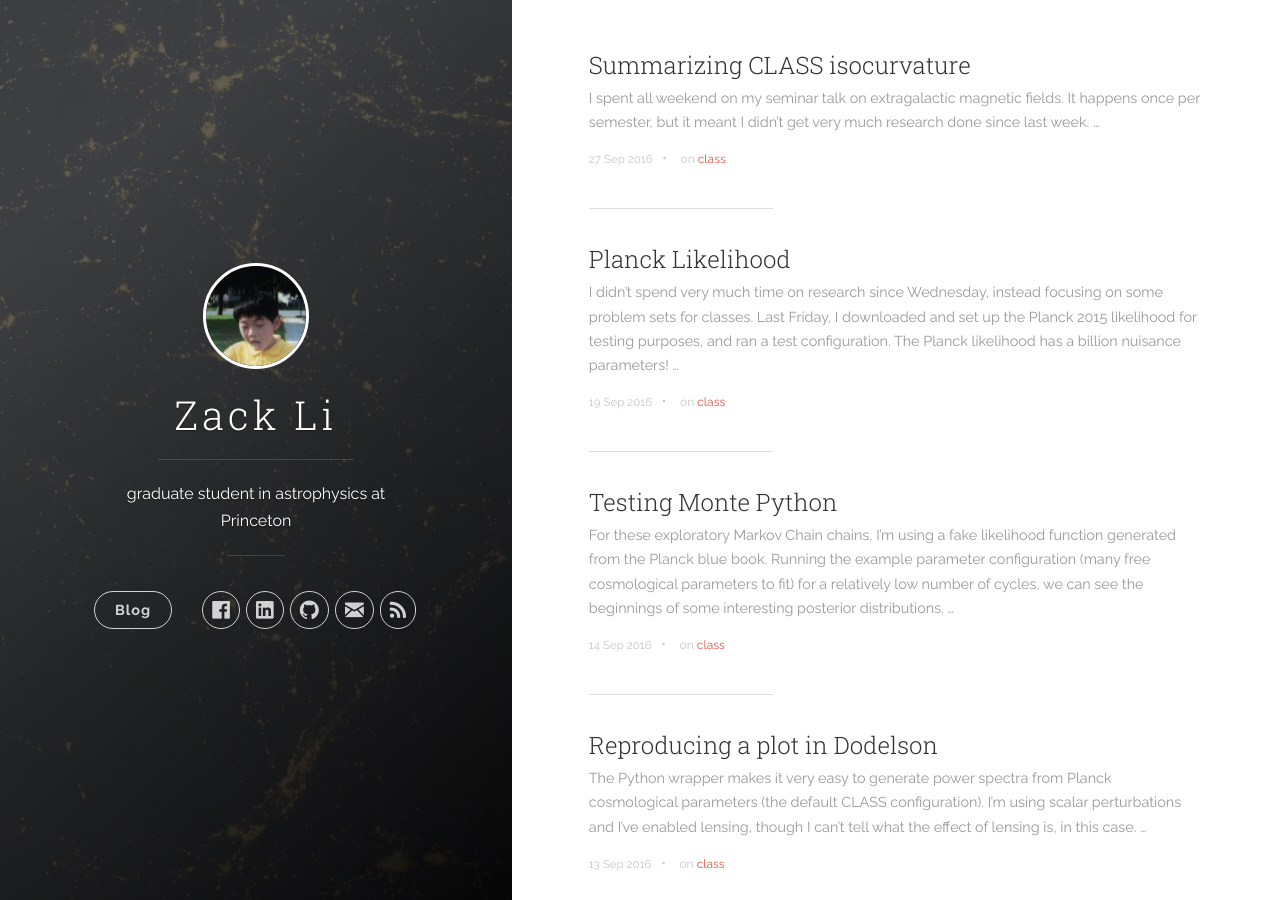
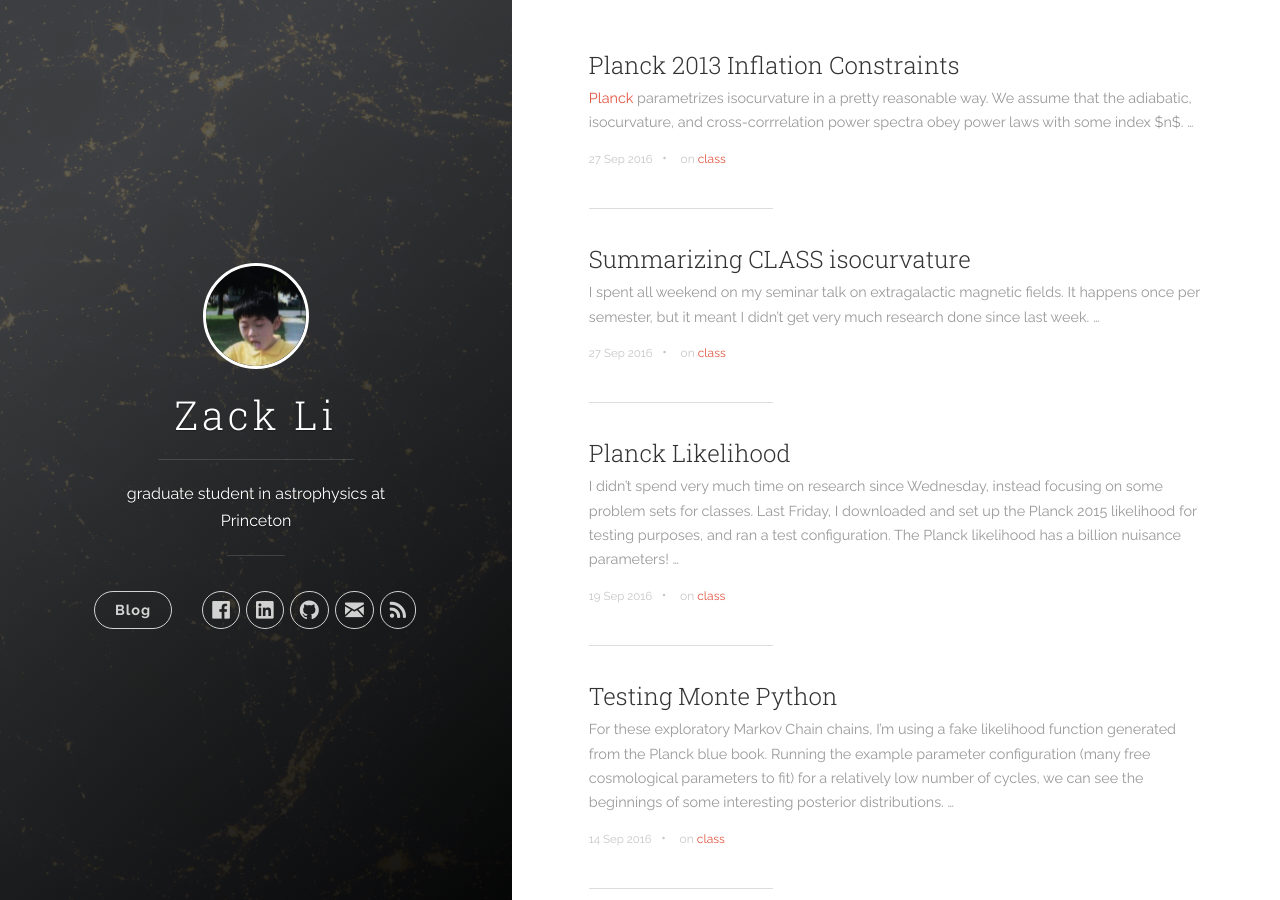
Before and after one commit to xzackli/xzackli.github.io, a Jekyll site: the page built from index.html, in a window 1280 px wide and 900 px high. Built offline with Jekyll 4.4.1, drawn with Linux system fonts in a browser that asks for light colours; nearby versions of some CDN libraries; the list of posts is cut into pages by our own code.

Commit message:
new post

````diff
--- /dev/null
+++ b/_posts/2016-09-27-Planck-2013-inflation-constraints.markdown
@@ -0,0 +1,16 @@
+---
+title:  "Planck 2013 Inflation Constraints"
+date:   2016-09-27 20:30:00
+categories: [class]
+tags: [class]
+---
+
+[Planck](http://arxiv.org/abs/1303.5082) parametrizes isocurvature in a pretty reasonable way. We assume that the adiabatic, isocurvature, and cross-corrrelation power spectra obey power laws with some index $n$.
+
+> Question
+>> Why does one expect power spectra of isocurvature to exhibit near scale invariance?
+
+How do you parametrize a power law? The standard way,
+$$f(x) = ax^b$$
+chooses a pivot scale (0 in this case) and normalization $a$. The Planck collaboration chose not to use this method due to some mysterious Bayesian reasons (something about a prior). Instead, we specify the power $\mathcal{P}_{ab}$ at two scales $k = k_1$ and $k=k_2$, interpolating in a specific way,
+$$ \mathcal{P}_{ab}(k) = \text{exp} \left[ \left( \frac{\ln(k) - \ln(k_2)}{\ln(k_1) - \ln(k_2) } \right) \ln( \mathcal{P}^(1)_{ab} ) +  left( \frac{\ln(k) - \ln(k_1)}{\ln(k_2) - \ln(k_1) } \right) \ln( \mathcal{P}^(2)_{ab} )  \right].$$
--- a/_posts/2016-09-27-summarizing-CLASS-isocurvature.markdown
+++ b/_posts/2016-09-27-summarizing-CLASS-isocurvature.markdown
@@ -8,7 +8,7 @@ I spent all weekend on my seminar talk on extragalactic magnetic fields. It happ
 
 In this post, I'm going to give a rundown of the ways one can vary isocurvature in the CLASS initial conditions.
 
-The first parameter for isocurvature `ic` turns on the kind of isocurvature modes we will allow. Remember that these are **isocurvature** perturbations, and thus preserve curvature while still perturbing primordial components. These arise from the three isocurvature modes when varying \\(\delta_{\gamma}, \delta_{\nu}, \delta_b, \delta_c \\).
+The first parameter for isocurvature `ic` turns on the kind of isocurvature modes we will allow. Remember that these are **isocurvature** perturbations, and thus preserve curvature while still perturbing primordial components. These arise from the three isocurvature modes when varying \\(\delta_{\gamma}, \delta_{\nu}, \delta_b, \delta_c \\). THe following excerpts are taken from `explanatory.ini`, provided with the CLASS distribution.
 
 
 ```
````
